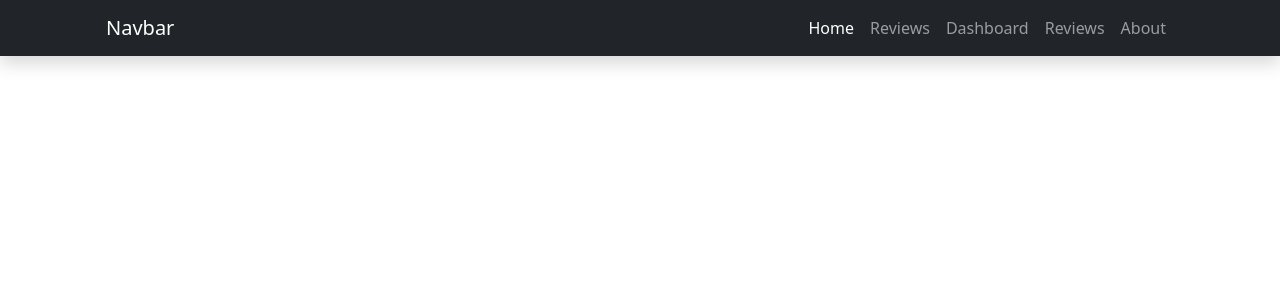
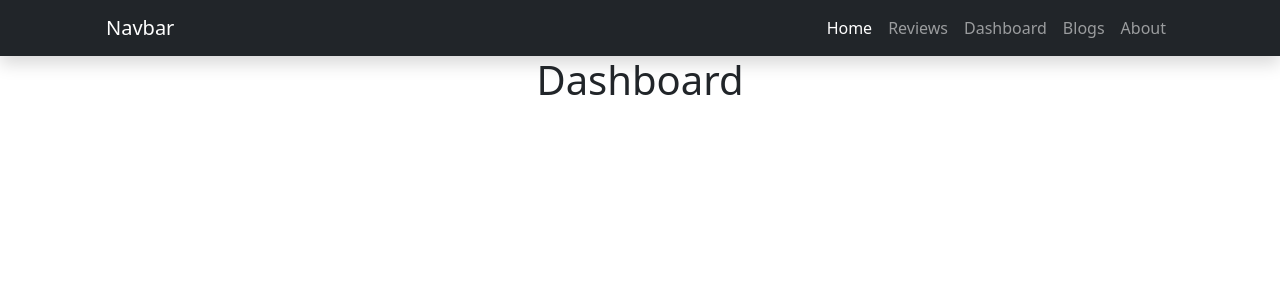
Before and after one commit to RAHUL573769/hublotWatchReview, a React (Create React App) app: page /dashboard in a window 1280 px wide. Shown: the top 300 px of the page. Built offline with nearby package versions, Linux system fonts and the light colour scheme.

Commit message:
components added

```diff
--- a/src/App.js
+++ b/src/App.js
@@ -1,12 +1,29 @@
 
+import { Route, Routes } from 'react-router-dom';
 import './App.css';
+import About from './Components/About/About';
+import Blogs from './Components/Blogs/Blogs';
+import Dash from './Components/Dashboard/Dash';
 import Header from './Components/Header/Header';
+import Home from './Components/Home/Home';
+import Review from './Components/Review/Review';
 
 function App() {
   return (
     <div className="App">
 
       <Header></Header>
+
+
+
+      <Routes>
+
+        <Route path='/' element={<Home></Home>}></Route>
+        <Route path='/review' element={<Review></Review>}></Route>
+        <Route path='/dashboard' element={<Dash></Dash>}></Route>
+        <Route path='/blogs' element={<Blogs></Blogs>}></Route>
+        <Route path='/about' element={<About></About>}></Route>
+      </Routes>
     </div>
   );
 }
--- /dev/null
+++ b/src/Components/About/About.js
@@ -0,0 +1,11 @@
+import React from 'react';
+
+const About = () => {
+    return (
+        <div>
+            <h1>About</h1>
+        </div>
+    );
+};
+
+export default About;
--- /dev/null
+++ b/src/Components/Blogs/Blogs.js
@@ -0,0 +1,11 @@
+import React from 'react';
+
+const Blogs = () => {
+    return (
+        <div>
+           <h1>Blog</h1>
+        </div>
+    );
+};
+
+export default Blogs;
--- /dev/null
+++ b/src/Components/Dashboard/Dash.js
@@ -0,0 +1,11 @@
+import React from 'react';
+
+const Dash = () => {
+    return (
+        <div>
+          <h1>Dashboard</h1>
+        </div>
+    );
+};
+
+export default Dash;
--- a/src/Components/Header/Header.js
+++ b/src/Components/Header/Header.js
@@ -13,7 +13,7 @@ const Header = () => {
   <div class="container-fluid">
 
 
-                                <Link class="navbar-brand" to={'./'} >Navbar</Link>
+                                <Link class="navbar-brand" to={'/'} >Navbar</Link>
     <button class="navbar-toggler" type="button" data-bs-toggle="collapse" data-bs-target="#navbarSupportedContent" aria-controls="navbarSupportedContent" aria-expanded="false" aria-label="Toggle navigation">
       <span class="navbar-toggler-icon"></span>
     </button>
@@ -24,22 +24,22 @@ const Header = () => {
         </li>
         <li class="nav-item">
 
-                                    <Link class="nav-link" to={'./review'} >Reviews</Link>
+                                    <Link class="nav-link" to={'/review'} >Reviews</Link>
 
         </li>
         <li class="nav-item">
 
 
-                                                         <Link class="nav-link" to={'./dashboard'} >Dashboard</Link>
+                                                         <Link class="nav-link" to={'/dashboard'} >Dashboard</Link>
         </li>
         <li class="nav-item">
 
 
-                                                         <Link class="nav-link" to={'./review'} >Reviews</Link>
+                                                         <Link class="nav-link" to={'/blogs'} >Blogs</Link>
         </li>
         <li class="nav-item">
 
-                                                         <Link class="nav-link" to={'./about'} >About</Link>
+                                                         <Link class="nav-link" to={'/about'} >About</Link>
         </li>
 
 
--- /dev/null
+++ b/src/Components/Home/Home.js
@@ -0,0 +1,11 @@
+import React from 'react';
+
+const Home = () => {
+    return (
+        <div>
+           <h1>Home</h1>
+        </div>
+    );
+};
+
+export default Home;
--- /dev/null
+++ b/src/Components/Review/Review.js
@@ -0,0 +1,11 @@
+import React from 'react';
+
+const Review = () => {
+    return (
+        <div>
+           <h1>Review</h1>
+        </div>
+    );
+};
+
+export default Review;
```
Also changed, not shown: src/Components/About/About.css (added), src/Components/Blogs/Blogs.css (added), src/Components/Dashboard/Dash.css (added), src/Components/Home/Home.css (added), src/Components/Review/Review.css (added).
